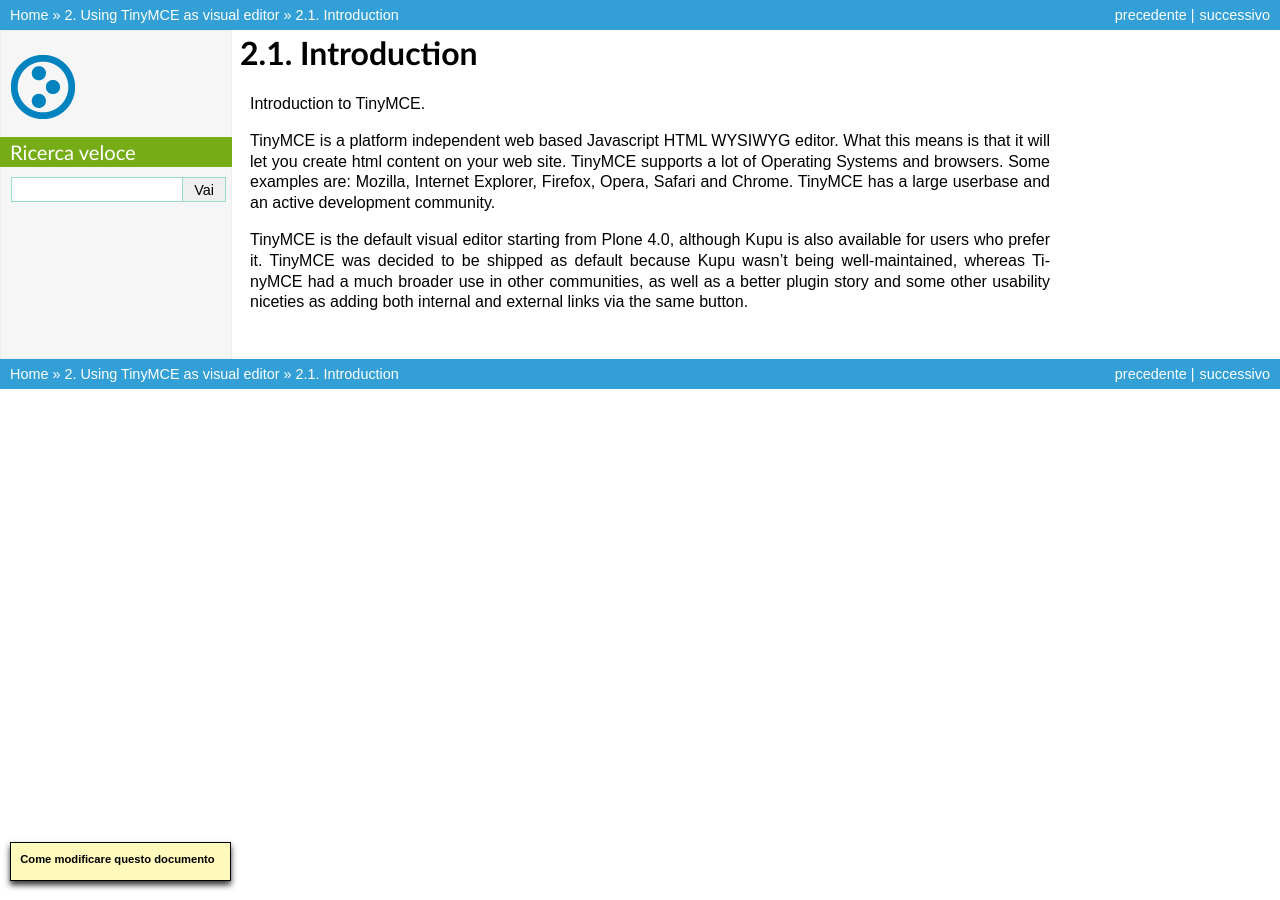
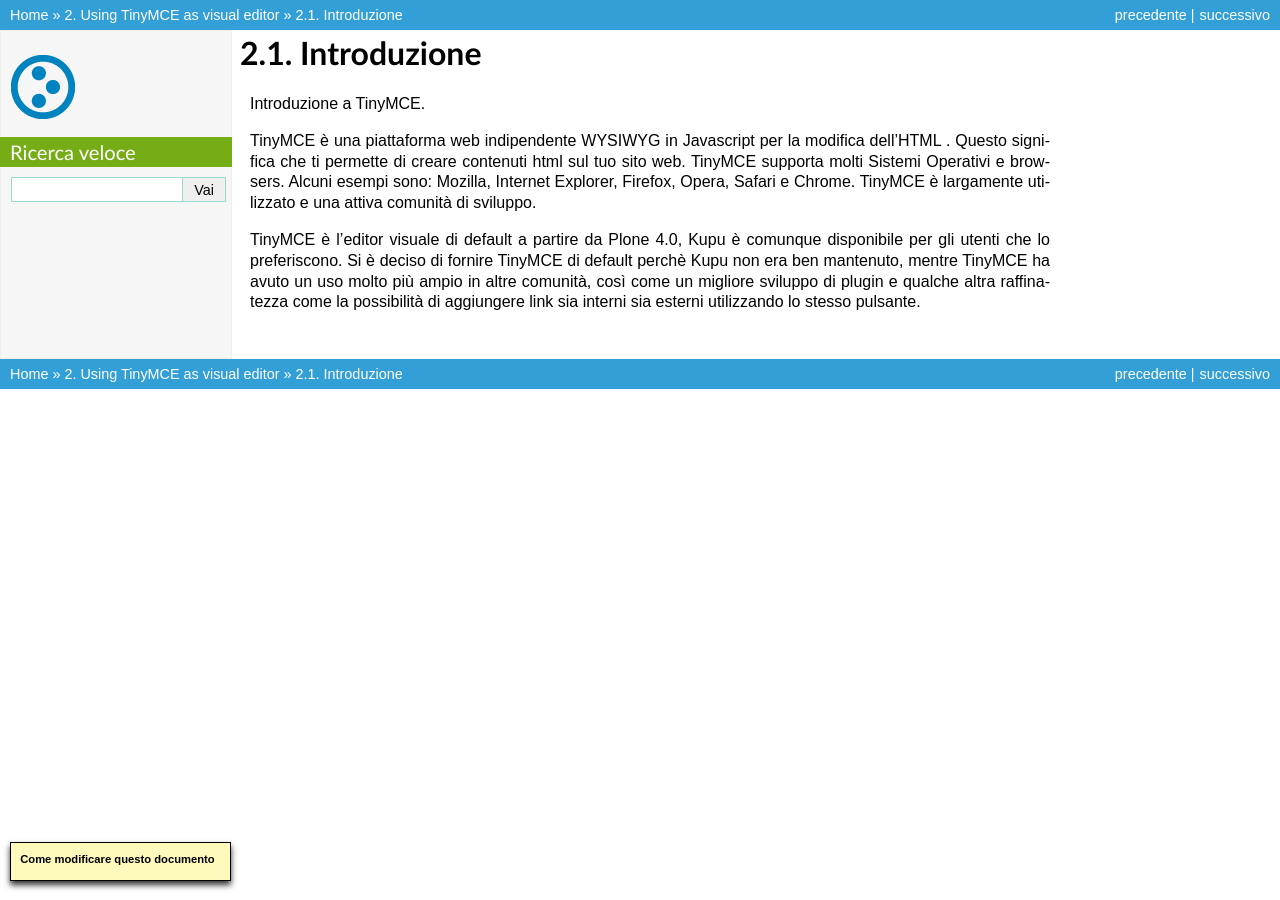
Before and after one commit to plone-it/collective.italiandocumentation, a Sphinx documentation site: the page built from source/using-tinymce-as-visual-editor/introduction.rst, in a window 1280 px wide. Built offline with Sphinx 7.4.7, drawn with Linux system fonts in a browser that asks for light colours.

Commit message:
tradotto introduction.rst

```diff
--- a/source/using-tinymce-as-visual-editor/introduction.rst
+++ b/source/using-tinymce-as-visual-editor/introduction.rst
@@ -1,18 +1,17 @@
-Introduction
-=================
+Introduzione
+============
 
-Introduction to TinyMCE.
+Introduzione a TinyMCE.
 
-TinyMCE is a platform independent web based Javascript HTML WYSIWYG
-editor. What this means is that it will let you create html content on
-your web site. TinyMCE supports a lot of Operating Systems and browsers.
-Some examples are: Mozilla, Internet Explorer, Firefox, Opera, Safari
-and Chrome. TinyMCE has a large userbase and an active development
-community.
+TinyMCE è una piattaforma web indipendente WYSIWYG in Javascript per la modifica dell'HTML
+. Questo significa che ti permette di creare contenuti html sul tuo sito web.
+TinyMCE supporta molti Sistemi Operativi e browsers.
+Alcuni esempi sono: Mozilla, Internet Explorer, Firefox, Opera, Safari
+e Chrome. TinyMCE è largamente utilizzato e una attiva comunità di sviluppo.
 
-TinyMCE is the default visual editor starting from Plone 4.0, although
-Kupu is also available for users who prefer it. TinyMCE was decided to
-be shipped as default because Kupu wasn't being well-maintained, whereas
-TinyMCE had a much broader use in other communities, as well as a better
-plugin story and some other usability niceties as adding both internal
-and external links via the same button.
+TinyMCE è l'editor visuale di default a partire da Plone 4.0,
+Kupu è comunque disponibile per gli utenti che lo preferiscono. Si è deciso di fornire TinyMCE
+di default perchè Kupu non era ben mantenuto, mentre
+TinyMCE ha avuto un uso molto più ampio in altre comunità, così come un migliore
+sviluppo di plugin e qualche altra raffinatezza come la possibilità di aggiungere link sia interni
+sia esterni utilizzando lo stesso pulsante.
```
